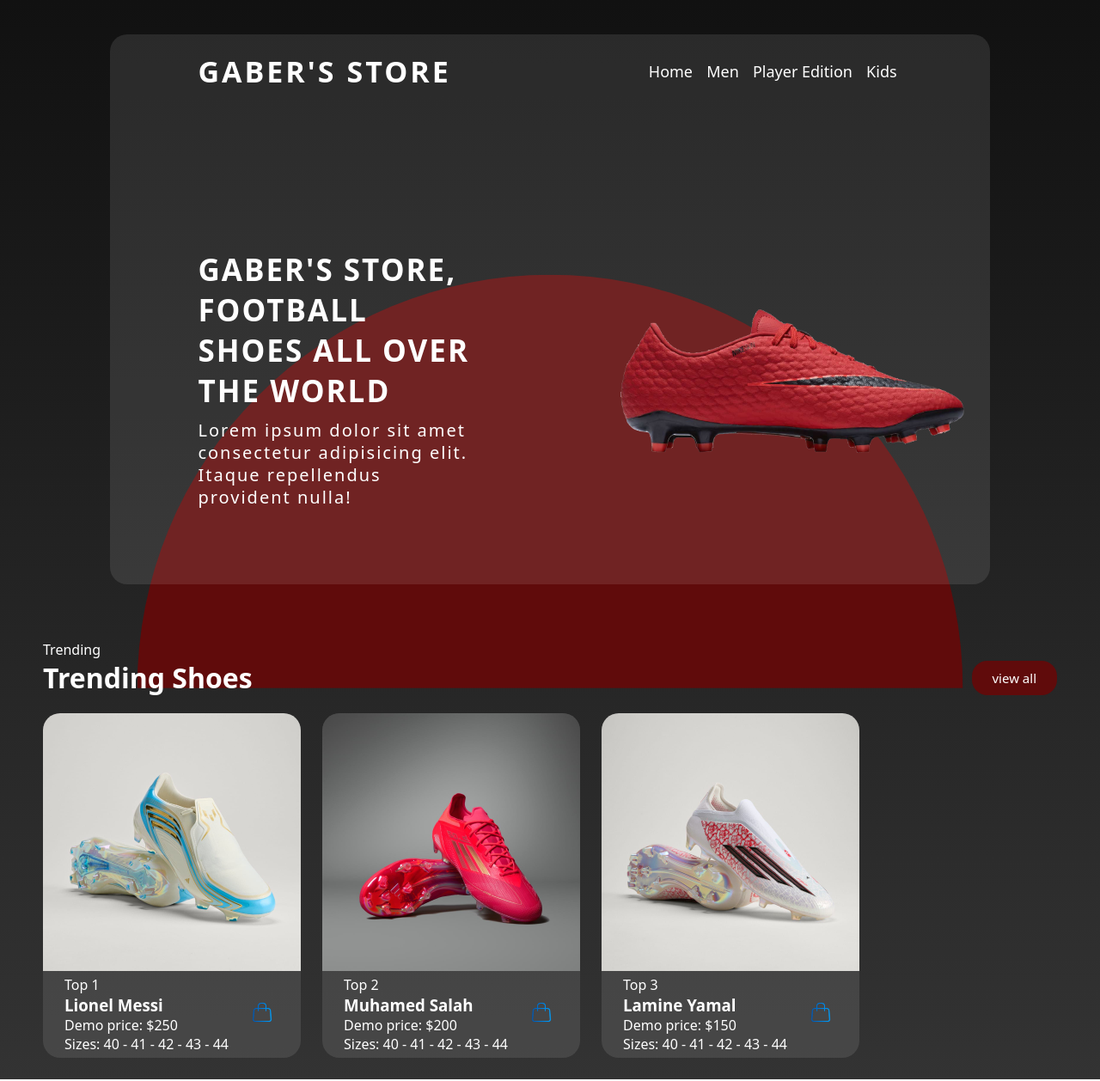
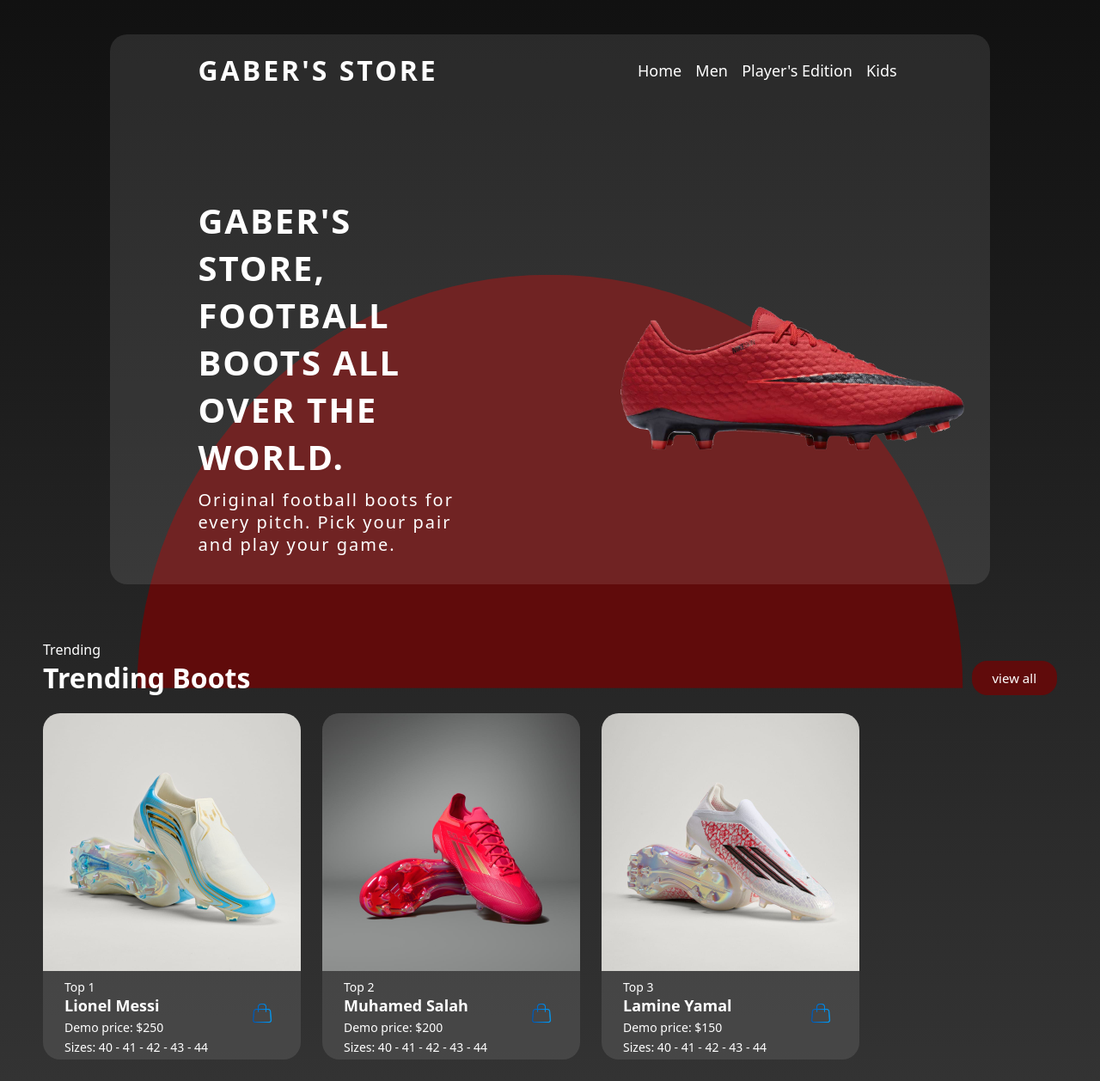
Before and after one commit to moatazmuhamed91/p2, a plain HTML site: page index.html in a window 1280 px wide. Shown: the whole page at 86% size. Drawn offline with Linux system fonts and the light colour scheme.

Commit message:
style: update text content and improve layout for better readability

```diff
--- a/index.html
+++ b/index.html
@@ -13,14 +13,14 @@
             <ul>
                 <li><a href="#">Home</a></li>
                 <li><a href="#">Men</a></li>
-                <li><a href="#trending">Player Edition</a></li>
+                <li><a href="#trending">Player's Edition</a></li>
                 <li><a href="#">Kids</a></li>
             </ul>
         </nav>
         <div class="content">
             <div class="text">
-                <h2>GABER'S STORE, <br>Football Shoes All Over The World</h2>
-                <p>Lorem ipsum dolor sit amet consectetur adipisicing elit. Itaque repellendus provident nulla!</p>
+                <h2>GABER'S STORE, <br>Football Boots All Over The World.</h2>
+                <p>Original football boots for every pitch. Pick your pair and play your game.</p>
             </div>
             <div class="image">
                 <img src="images/shoes.png">
@@ -30,7 +30,7 @@
     <div class="trending-container" id="trending">
         <span>Trending</span>
         <div class="trending-header">
-            <h1>Trending Shoes</h1>
+            <h1>Trending Boots</h1>
             <button class="btn">view all</button>
         </div>
         <div class="trending-cards">
--- a/style.css
+++ b/style.css
@@ -48,7 +48,7 @@ nav {
 nav .logo {
   color: #fff;
   text-decoration: none;
-  font-size: 34px;
+  font-size: 32px;
   text-transform: uppercase;
   letter-spacing: 3px;
   font-weight: 700;
@@ -80,7 +80,7 @@ nav ul li a:hover {
   width: 40%;
 }
 .content .text h2 {
-  font-size: 35px;
+  font-size: 40px;
   text-transform: uppercase;
   font-weight: 700;
   letter-spacing: 2px;
@@ -114,6 +114,13 @@ nav ul li a:hover {
   body::after{
     clip-path: circle(50% at right);
   }
+  .main {
+  height: auto;
+  padding-bottom: 30px;
+}
+.content {
+  height: auto;
+}
 }
 .trending-container{
     padding: 25px 50px;
@@ -165,3 +172,13 @@ nav ul li a:hover {
 .btn:hover {
   background: #3f1010;
 }
+.card-info p {
+  font-size: 14px;
+  margin-top: 4px;
+}
+.card-info h3 {
+  font-size: 18px;
+}
+.trending-header h1 {
+  font-size: 32px;
+}
```
